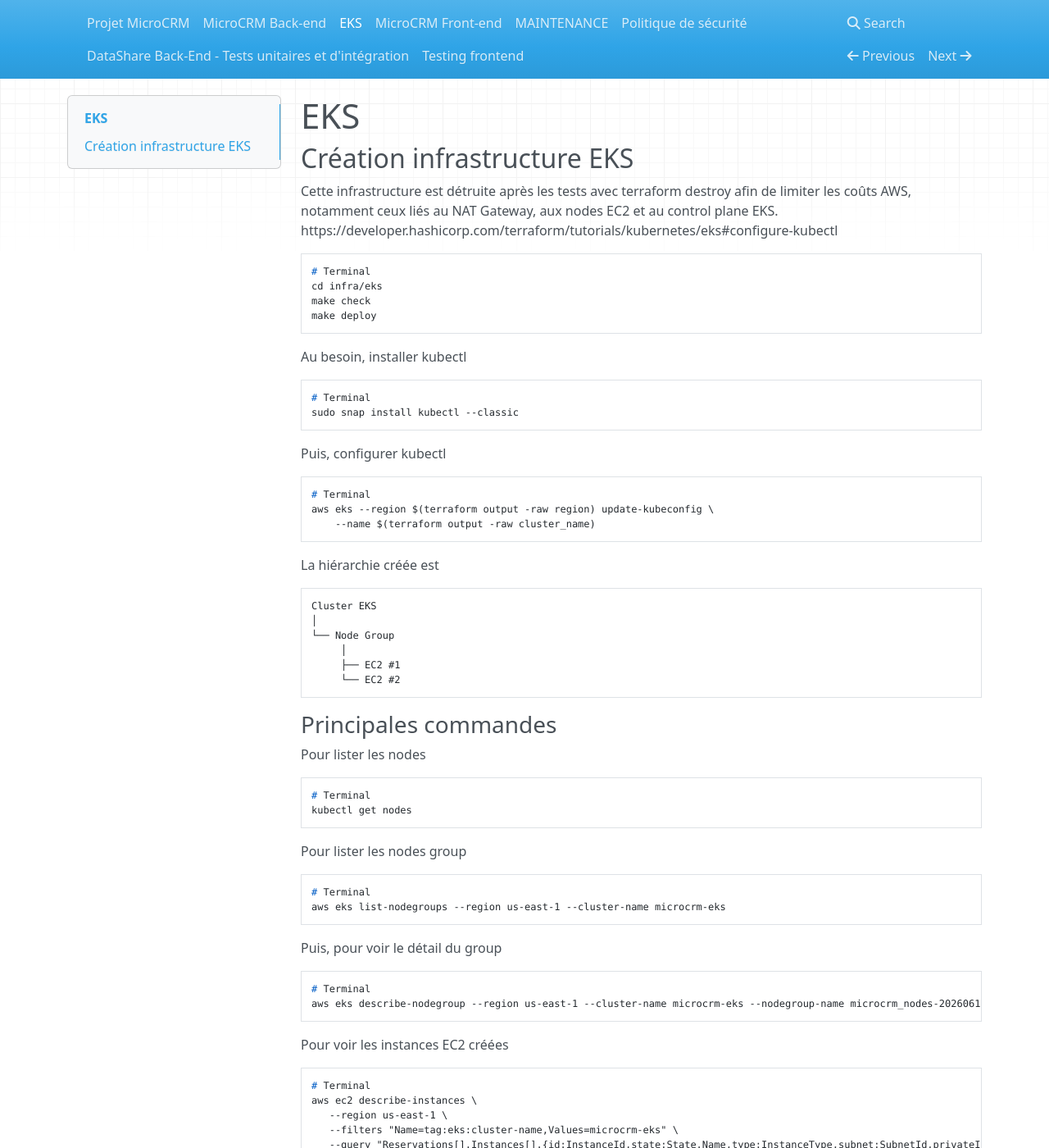
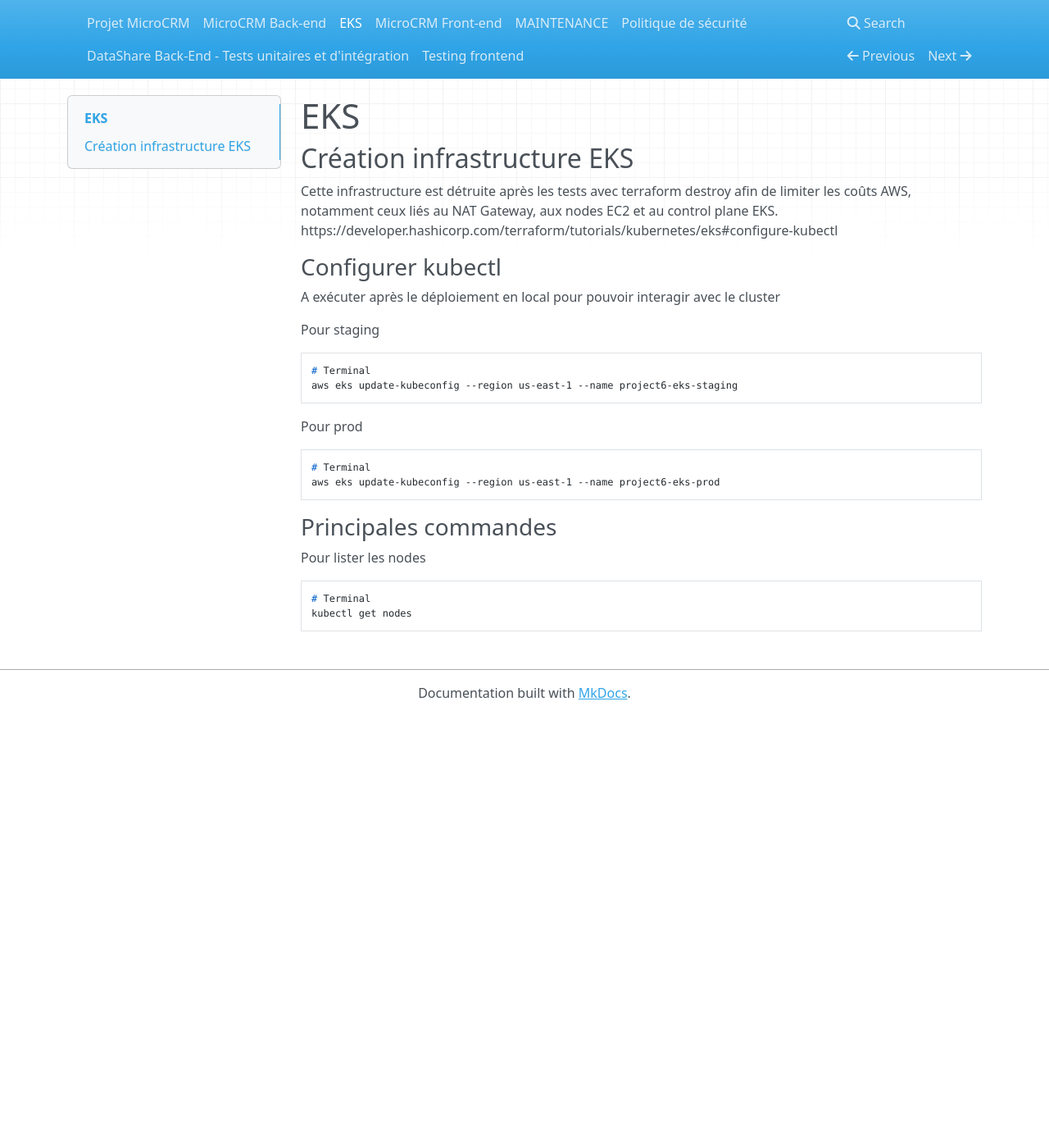
Before and after one commit to Project6-Organisation/Project6-Integration, an MkDocs documentation site: the page built from docs/eks.md, in a window 1280 px wide and 1400 px high. Shown: the whole window at 82% size. Built offline with MkDocs 1.6.1, drawn with Linux system fonts in a browser that asks for light colours; nearby versions of some CDN libraries; some of the changed text lies outside the part shown.

````diff
--- a/docs/eks.md
+++ b/docs/eks.md
@@ -6,38 +6,22 @@
 Cette infrastructure est détruite après les tests avec terraform destroy afin de limiter les coûts AWS, notamment ceux liés au NAT Gateway, aux nodes EC2 et au control plane EKS.
 https://developer.hashicorp.com/terraform/tutorials/kubernetes/eks#configure-kubectl
 
+### Configurer kubectl
+
+A exécuter après le déploiement en local pour pouvoir interagir avec le cluster
+
+Pour staging
 
 ```shell
 # Terminal
-cd infra/eks
-make check
-make deploy
+aws eks update-kubeconfig --region us-east-1 --name project6-eks-staging
 ```
 
-Au besoin, installer kubectl
+Pour prod
 
 ```shell
 # Terminal
-sudo snap install kubectl --classic
-```
-
-Puis, configurer kubectl
-
-```shell
-# Terminal
-aws eks --region $(terraform output -raw region) update-kubeconfig \
-    --name $(terraform output -raw cluster_name)
-```
-
-La hiérarchie créée est
-
-```shell
-Cluster EKS
-│
-└── Node Group
-     │
-     ├── EC2 #1
-     └── EC2 #2
+aws eks update-kubeconfig --region us-east-1 --name project6-eks-prod
 ```
 
 ### Principales commandes
@@ -48,85 +32,3 @@
 # Terminal
 kubectl get nodes
 ```
-
-Pour lister les nodes group
-
-```shell
-# Terminal
-aws eks list-nodegroups --region us-east-1 --cluster-name microcrm-eks
-```
-
-Puis, pour voir le détail du group
-
-```shell
-# Terminal
-aws eks describe-nodegroup --region us-east-1 --cluster-name microcrm-eks --nodegroup-name microcrm_nodes-20260619125601806300000001
-```
-
-Pour voir les instances EC2 créées
-
-```shell
-# Terminal
-aws ec2 describe-instances \
-   --region us-east-1 \
-   --filters "Name=tag:eks:cluster-name,Values=microcrm-eks" \
-   --query "Reservations[].Instances[].{id:InstanceId,state:State.Name,type:InstanceType,subnet:SubnetId,privateIp:PrivateIpAddress}"
-```
-
-### POC rapide pour vérifier que tout est ok
-
-Créer un namespace
-
-```shell
-kubectl create namespace hello
-```
-
-Déployer une image hello/nginx
-
-```shell
-kubectl create deployment hello-nginx --image=nginx:latest --replicas=3 -n hello
-```
-
-Vérifier les pods
-
-```shell
-kubectl get pods -n hello -o wide
-```
-
-Exposer le service
-
-```shell
-kubectl expose deployment hello-nginx --type=LoadBalancer --port=80 --target-port=80 -n hello
-```
-
-Récupérer l'ip public
-
-```shell
-kubectl get svc -n hello
-```
-
-Tester
-
-```shell
-curl http://<EXTERNAL-IP>
-```
-
-Tester la résilience
-
-Afficher les pods
-
-```shell
-kubectl get pods -n hello
-```
-
-Puis en supprimer 1
-
-```shell
-kubectl delete pod <nom-du-pod> -n hello
-```
-
-Vérifier ensuite qu'il en recréé bien 1
-
-```shell
-kubectl get pods -n hello
-```
````
Also changed, not shown: 10 other files.
